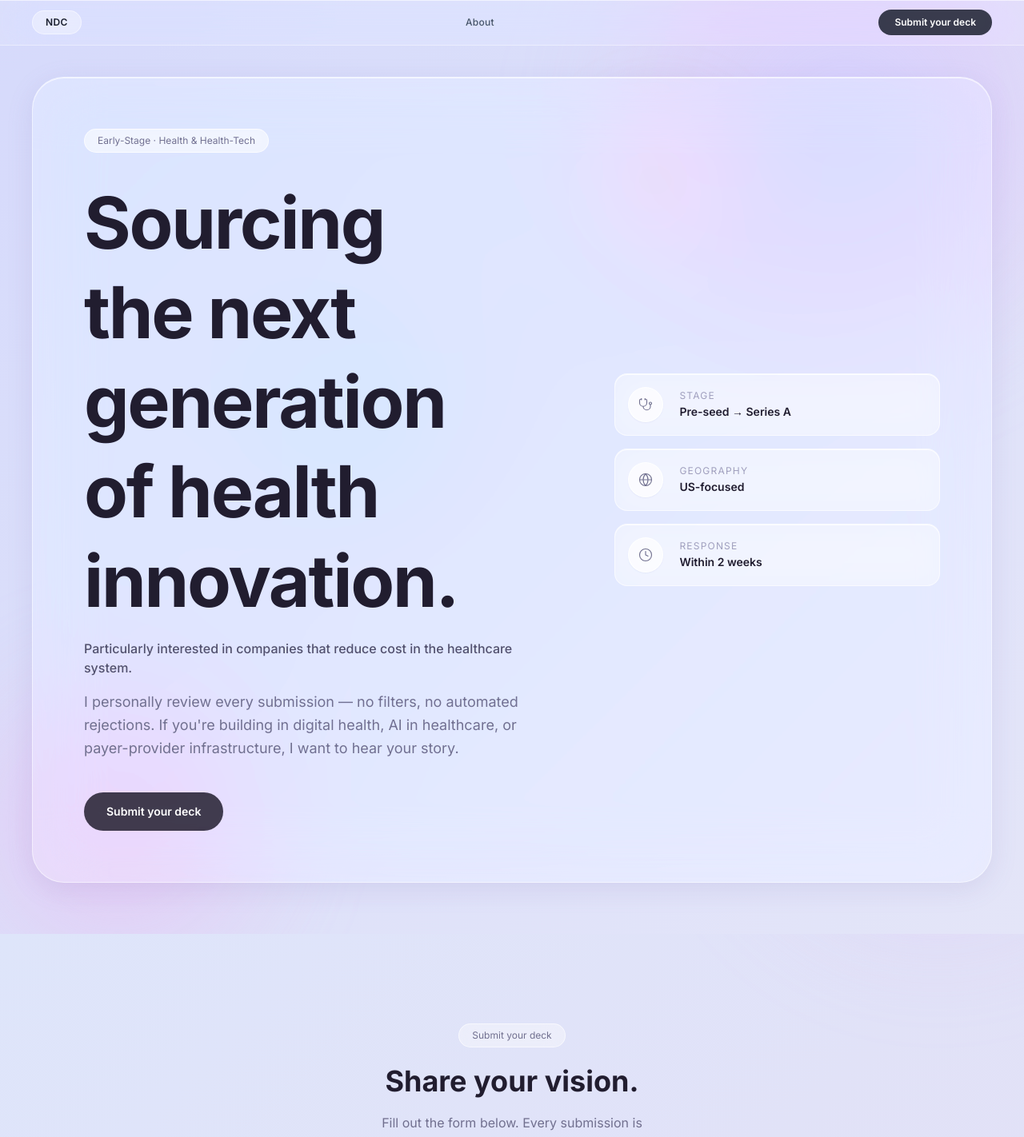
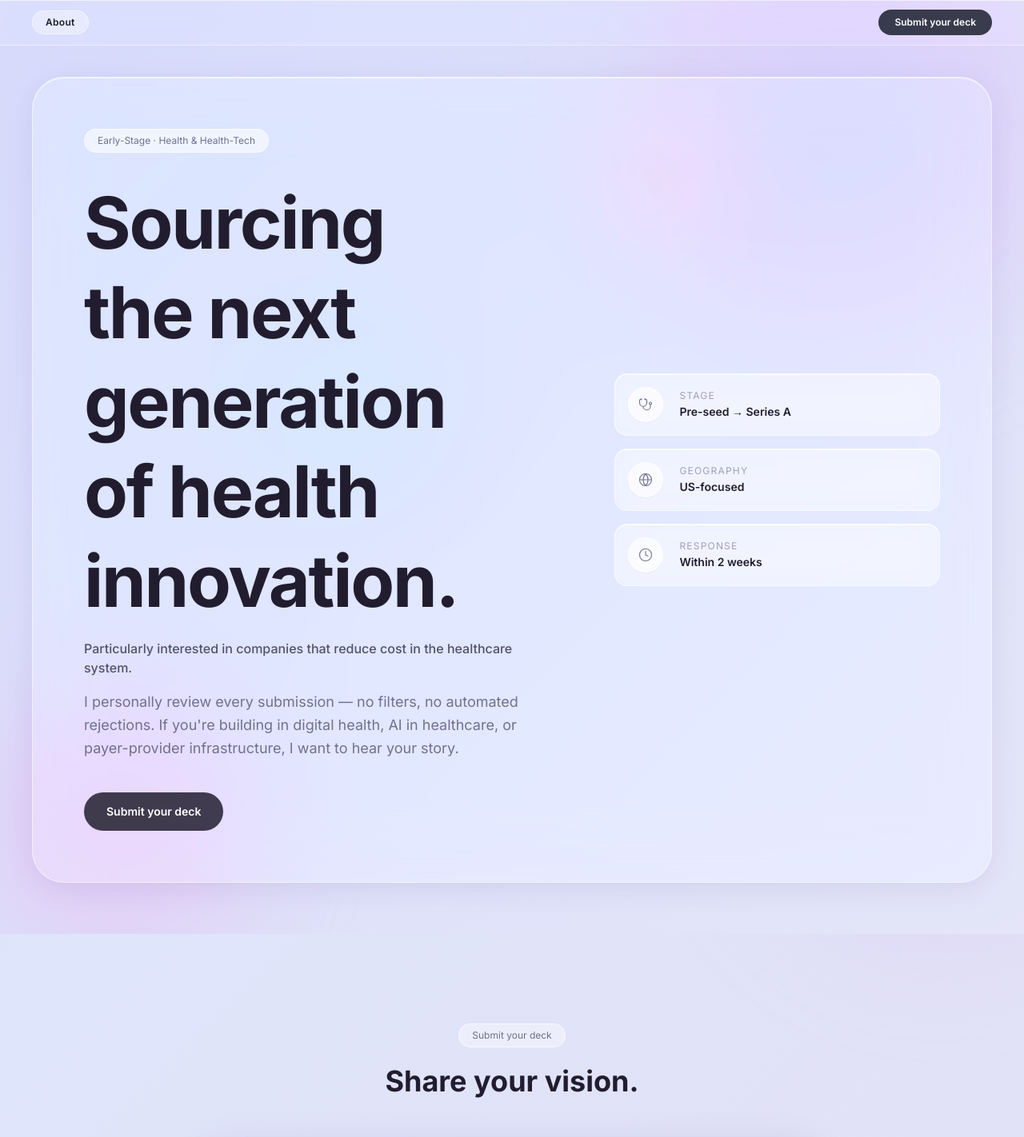
Before and after one commit to ndwumfuoh5-debug/sourcevc, a Next.js app: page / in a window 1280 px wide. Shown: the top 1422 px of the page at 80% size. Built offline with nearby package versions, Linux system fonts and the light colour scheme.

Commit message:
Chat changes

```diff
--- a/src/components/landing/LandingNavbar.tsx
+++ b/src/components/landing/LandingNavbar.tsx
@@ -28,24 +28,17 @@ export function LandingNavbar() {
       }}
     >
       <div className="max-w-7xl mx-auto flex items-center justify-between h-14 px-6 md:px-10">
-        {/* Left: initials pill */}
-        <button
-          onClick={() => window.scrollTo({ top: 0, behavior: "smooth" })}
+        {/* Left: About link pill */}
+        <Link
+          href="/about"
           style={{ background: "rgba(255,255,255,0.3)", backdropFilter: "blur(12px)", WebkitBackdropFilter: "blur(12px)", border: "1px solid rgba(255,255,255,0.5)", color: "#1a1f2e" }}
           className="text-xs font-semibold px-4 py-1.5 rounded-full hover:bg-white/50 transition-colors tracking-wide"
         >
-          NDC
-        </button>
+          About
+        </Link>
 
         {/* Center: nav links */}
-        <div className="flex items-center gap-6">
-          <Link
-            href="/about"
-            className="text-xs font-medium text-slate-600 hover:text-slate-900 transition-colors tracking-wide"
-          >
-            About
-          </Link>
-        </div>
+        <div className="flex items-center gap-6" />
 
         {/* Right: CTA pill */}
         <button
--- a/src/components/landing/SubmitSection.tsx
+++ b/src/components/landing/SubmitSection.tsx
@@ -64,9 +64,7 @@ export function SubmitSection() {
           <h2 className="text-4xl font-bold text-[#1a1f2e] leading-tight mb-4">
             Share your vision.
           </h2>
-          <p className="text-slate-500 text-base leading-relaxed max-w-sm mx-auto text-pretty">
-            Fill out the form below. Every submission is personally reviewed. Expect a response within two weeks.
-          </p>
+
         </div>
 
         {/* Frosted glass form card */}
```
